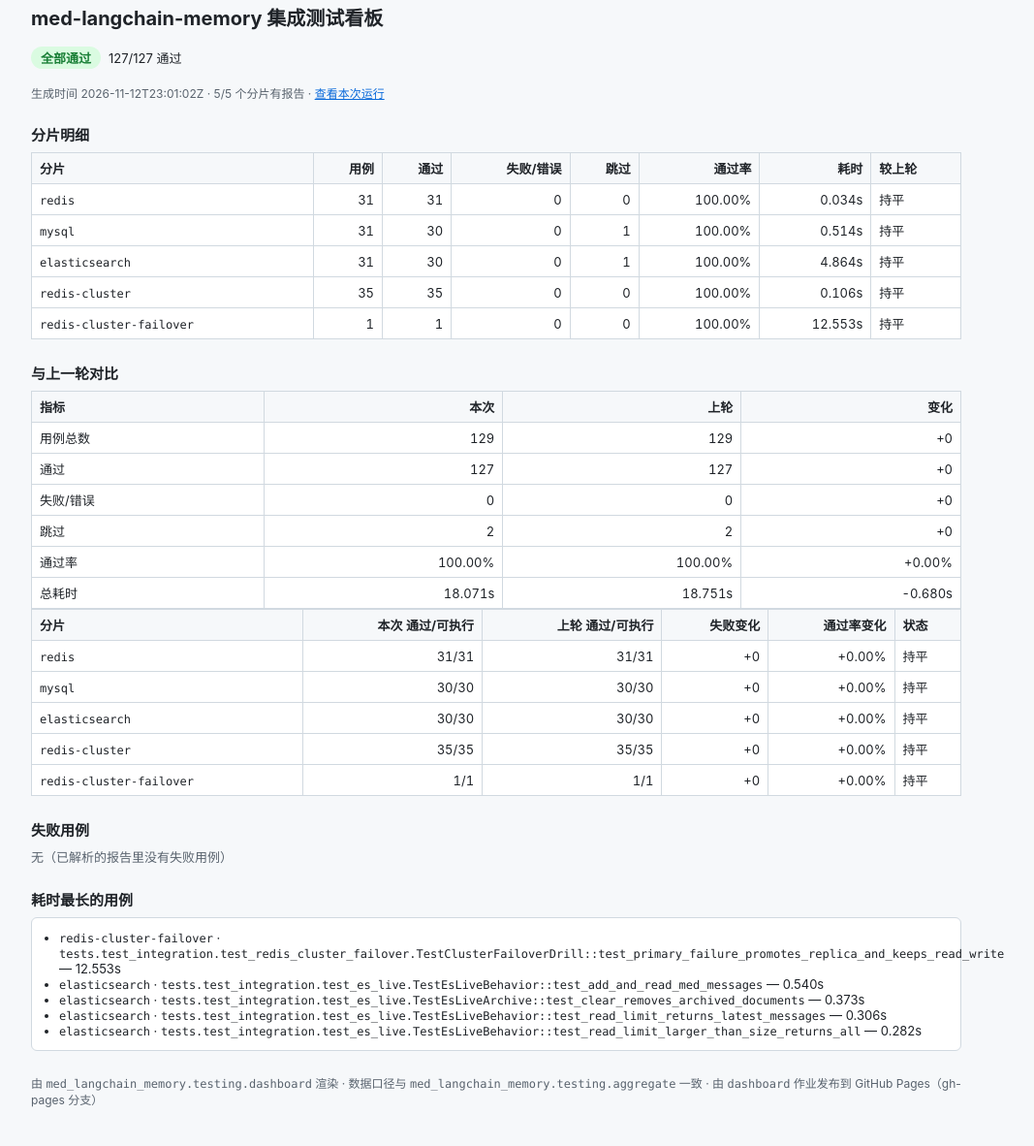
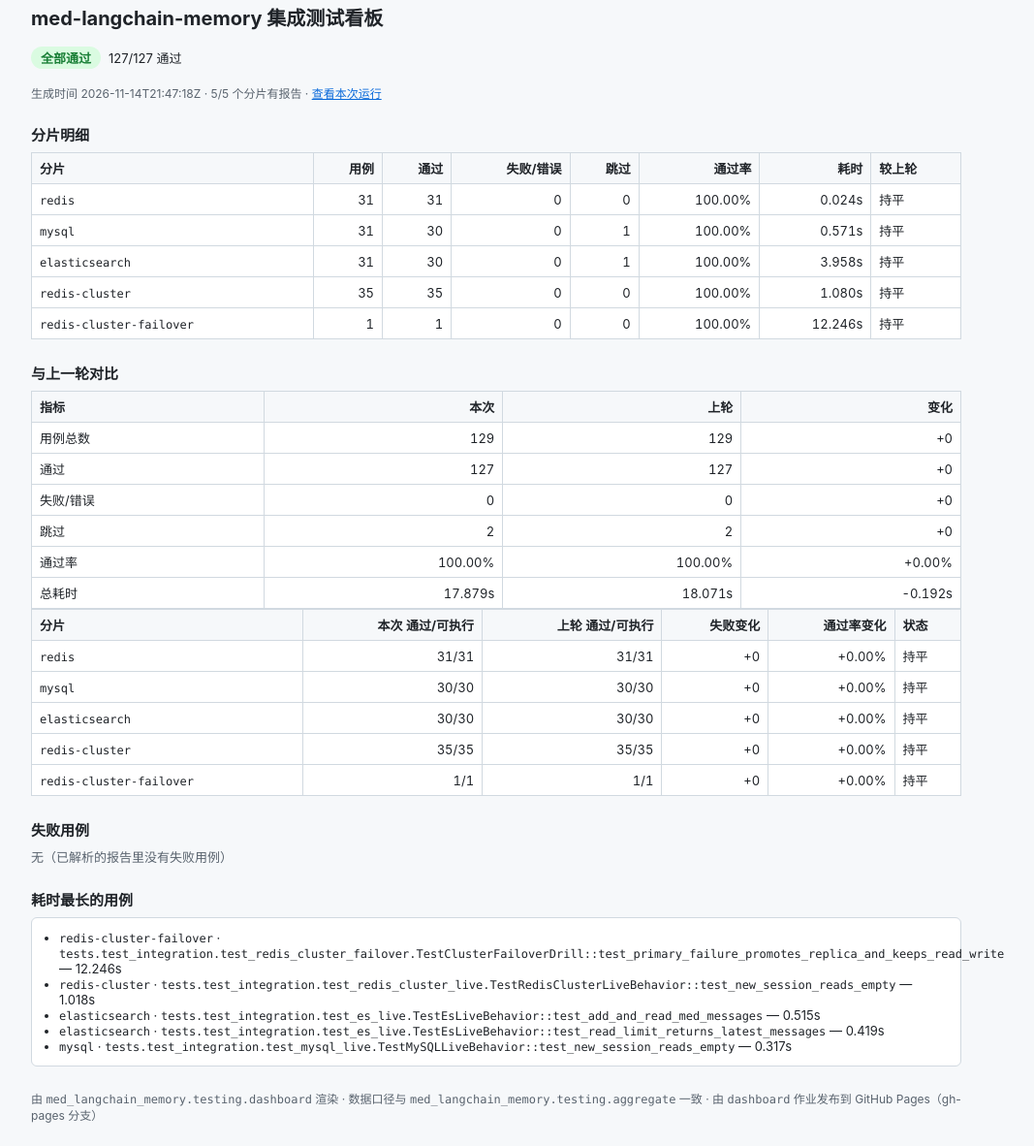
Before and after one commit to xxinjie21/med-langchain-memory, a plain HTML site: page index.html in a window 1280 px wide. Shown: the part 21-1203 px from the top of the page at 97% size, without its empty margins (128-1195 px from the left). Drawn offline with Linux system fonts and the light colour scheme.

Commit message:
deploy: 0e5d5bf72fdcc0ebb1cd0d7c5cb1f74018510e18

```diff
--- a/index.html
+++ b/index.html
@@ -38,18 +38,18 @@ footer { margin-top: 24px; color: #59636e; font-size: 12px; }
 <header>
 <h1>med-langchain-memory 集成测试看板</h1>
 <p><span class="badge ok">全部通过</span><span class="detail">127/127 通过</span></p>
-<p class="meta">生成时间 2026-11-12T23:01:02Z · 5/5 个分片有报告 · <a href="https://github.com/xxinjie21/med-langchain-memory/actions/runs/43324324219">查看本次运行</a></p>
+<p class="meta">生成时间 2026-11-14T21:47:18Z · 5/5 个分片有报告 · <a href="https://github.com/xxinjie21/med-langchain-memory/actions/runs/43644363219">查看本次运行</a></p>
 </header>
 <section>
 <h2>分片明细</h2>
 <table>
 <thead><tr><th>分片</th><th class="num">用例</th><th class="num">通过</th><th class="num">失败/错误</th><th class="num">跳过</th><th class="num">通过率</th><th class="num">耗时</th><th>较上轮</th></tr></thead>
 <tbody>
-<tr><td><code>redis</code></td><td class="num">31</td><td class="num">31</td><td class="num">0</td><td class="num">0</td><td class="num">100.00%</td><td class="num">0.034s</td><td>持平</td></tr>
-<tr><td><code>mysql</code></td><td class="num">31</td><td class="num">30</td><td class="num">0</td><td class="num">1</td><td class="num">100.00%</td><td class="num">0.514s</td><td>持平</td></tr>
-<tr><td><code>elasticsearch</code></td><td class="num">31</td><td class="num">30</td><td class="num">0</td><td class="num">1</td><td class="num">100.00%</td><td class="num">4.864s</td><td>持平</td></tr>
-<tr><td><code>redis-cluster</code></td><td class="num">35</td><td class="num">35</td><td class="num">0</td><td class="num">0</td><td class="num">100.00%</td><td class="num">0.106s</td><td>持平</td></tr>
-<tr><td><code>redis-cluster-failover</code></td><td class="num">1</td><td class="num">1</td><td class="num">0</td><td class="num">0</td><td class="num">100.00%</td><td class="num">12.553s</td><td>持平</td></tr>
+<tr><td><code>redis</code></td><td class="num">31</td><td class="num">31</td><td class="num">0</td><td class="num">0</td><td class="num">100.00%</td><td class="num">0.024s</td><td>持平</td></tr>
+<tr><td><code>mysql</code></td><td class="num">31</td><td class="num">30</td><td class="num">0</td><td class="num">1</td><td class="num">100.00%</td><td class="num">0.571s</td><td>持平</td></tr>
+<tr><td><code>elasticsearch</code></td><td class="num">31</td><td class="num">30</td><td class="num">0</td><td class="num">1</td><td class="num">100.00%</td><td class="num">3.958s</td><td>持平</td></tr>
+<tr><td><code>redis-cluster</code></td><td class="num">35</td><td class="num">35</td><td class="num">0</td><td class="num">0</td><td class="num">100.00%</td><td class="num">1.080s</td><td>持平</td></tr>
+<tr><td><code>redis-cluster-failover</code></td><td class="num">1</td><td class="num">1</td><td class="num">0</td><td class="num">0</td><td class="num">100.00%</td><td class="num">12.246s</td><td>持平</td></tr>
 </tbody>
 </table>
 </section>
@@ -63,7 +63,7 @@ footer { margin-top: 24px; color: #59636e; font-size: 12px; }
 <tr><td>失败/错误</td><td class="num">0</td><td class="num">0</td><td class="num">+0</td></tr>
 <tr><td>跳过</td><td class="num">2</td><td class="num">2</td><td class="num">+0</td></tr>
 <tr><td>通过率</td><td class="num">100.00%</td><td class="num">100.00%</td><td class="num">+0.00%</td></tr>
-<tr><td>总耗时</td><td class="num">18.071s</td><td class="num">18.751s</td><td class="num">-0.680s</td></tr>
+<tr><td>总耗时</td><td class="num">17.879s</td><td class="num">18.071s</td><td class="num">-0.192s</td></tr>
 </tbody>
 </table>
 <table>
@@ -81,11 +81,11 @@ footer { margin-top: 24px; color: #59636e; font-size: 12px; }
 <p class="empty">无（已解析的报告里没有失败用例）</p>
 <h2>耗时最长的用例</h2>
 <ul>
-<li><code>redis-cluster-failover</code> · <code>tests.test_integration.test_redis_cluster_failover.TestClusterFailoverDrill::test_primary_failure_promotes_replica_and_keeps_read_write</code> — 12.553s</li>
-<li><code>elasticsearch</code> · <code>tests.test_integration.test_es_live.TestEsLiveBehavior::test_add_and_read_med_messages</code> — 0.540s</li>
-<li><code>elasticsearch</code> · <code>tests.test_integration.test_es_live.TestEsLiveArchive::test_clear_removes_archived_documents</code> — 0.373s</li>
-<li><code>elasticsearch</code> · <code>tests.test_integration.test_es_live.TestEsLiveBehavior::test_read_limit_returns_latest_messages</code> — 0.306s</li>
-<li><code>elasticsearch</code> · <code>tests.test_integration.test_es_live.TestEsLiveBehavior::test_read_limit_larger_than_size_returns_all</code> — 0.282s</li>
+<li><code>redis-cluster-failover</code> · <code>tests.test_integration.test_redis_cluster_failover.TestClusterFailoverDrill::test_primary_failure_promotes_replica_and_keeps_read_write</code> — 12.246s</li>
+<li><code>redis-cluster</code> · <code>tests.test_integration.test_redis_cluster_live.TestRedisClusterLiveBehavior::test_new_session_reads_empty</code> — 1.018s</li>
+<li><code>elasticsearch</code> · <code>tests.test_integration.test_es_live.TestEsLiveBehavior::test_add_and_read_med_messages</code> — 0.515s</li>
+<li><code>elasticsearch</code> · <code>tests.test_integration.test_es_live.TestEsLiveBehavior::test_read_limit_returns_latest_messages</code> — 0.419s</li>
+<li><code>mysql</code> · <code>tests.test_integration.test_mysql_live.TestMySQLLiveBehavior::test_new_session_reads_empty</code> — 0.317s</li>
 </ul>
 <footer>
 由 <code>med_langchain_memory.testing.dashboard</code> 渲染 · 数据口径与 <code>med_langchain_memory.testing.aggregate</code> 一致 · 由 <code>dashboard</code> 作业发布到 GitHub Pages（gh-pages 分支）
```
